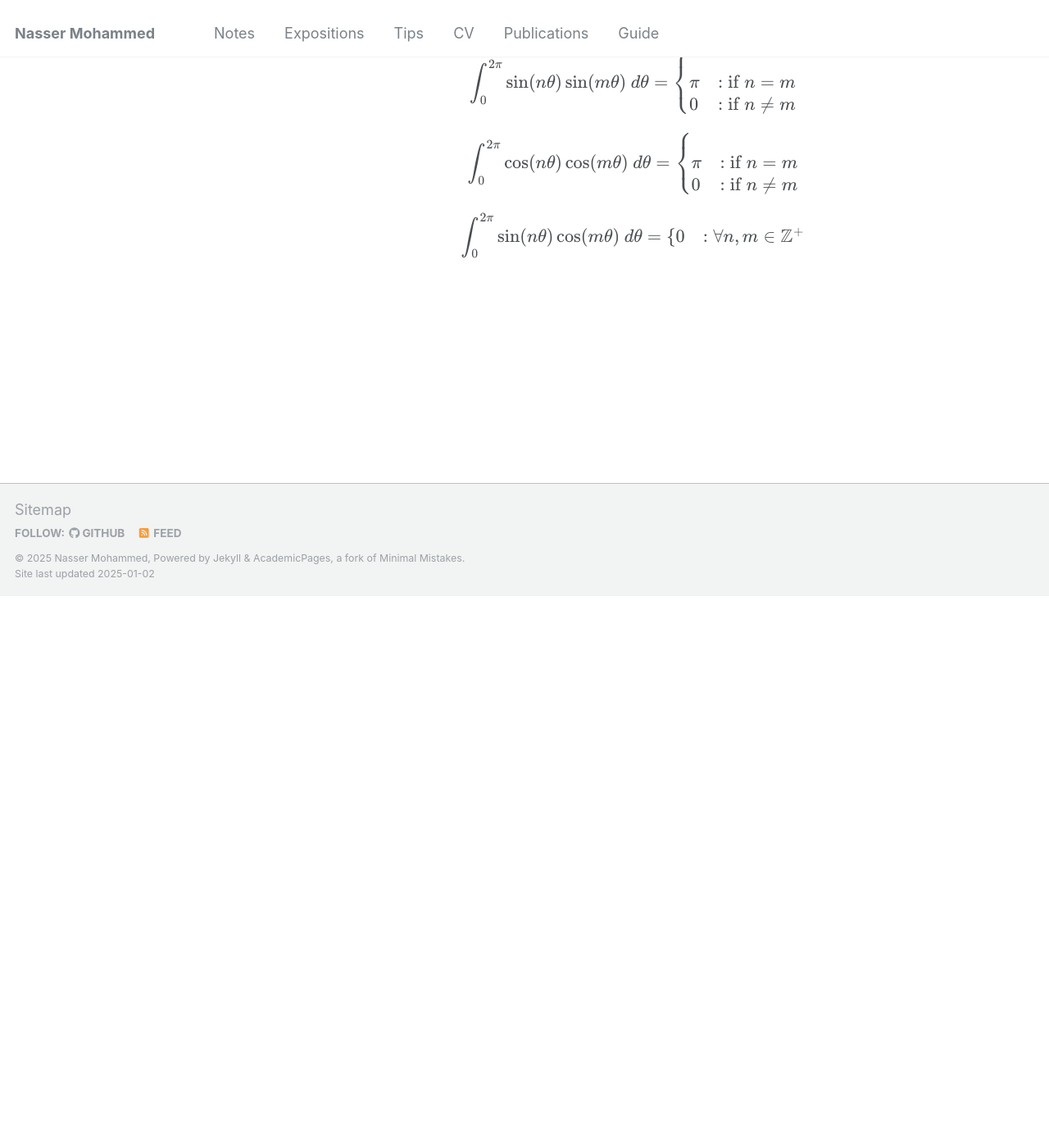
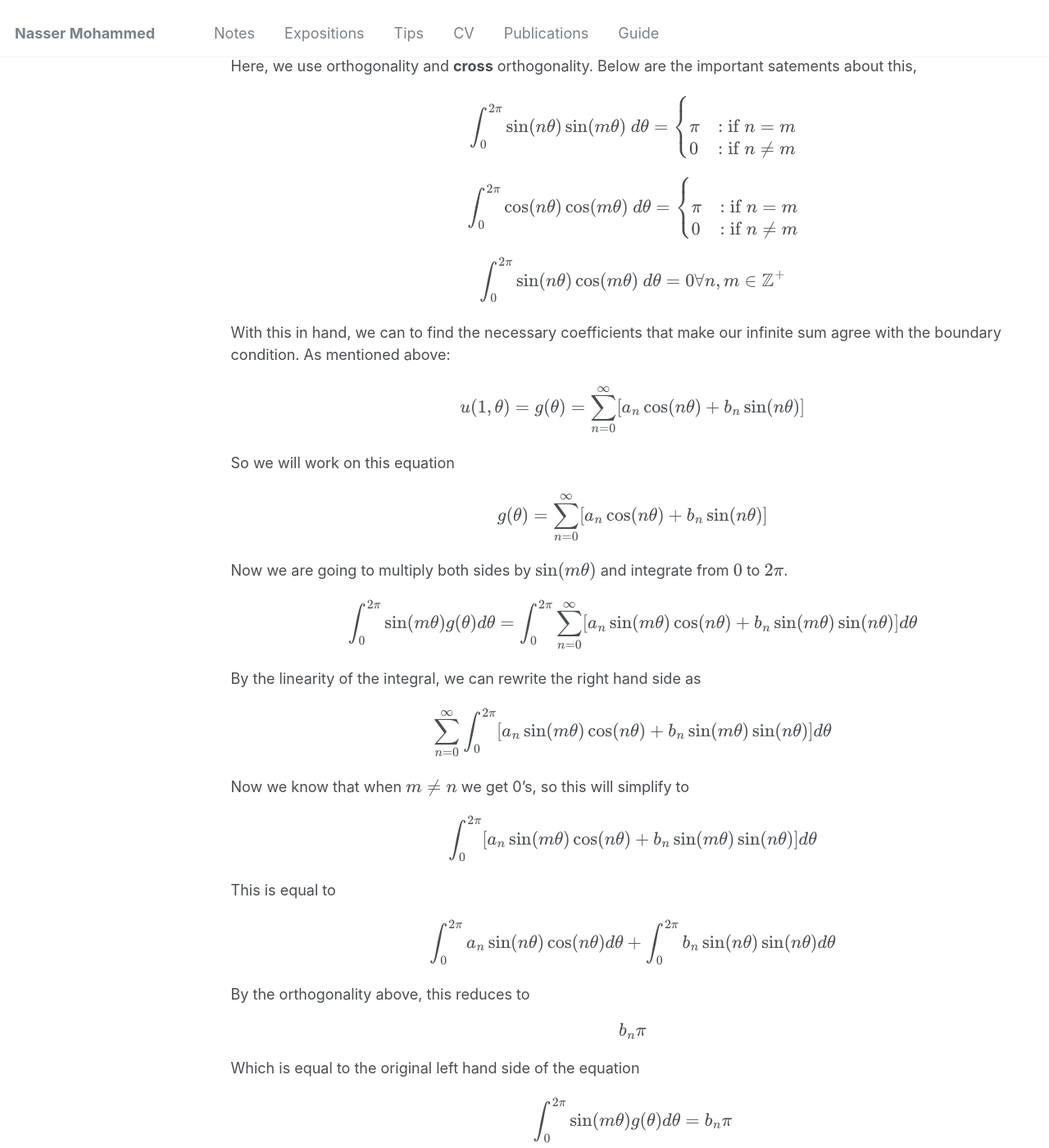
Before and after one commit to Nasser-Mohammed/Nasser-Mohammed.github.io, a Jekyll site: the page built from _pages/notes/pde/laplaceequation.md, in a window 1280 px wide and 1400 px high, scrolled down 9967 px. Shown: the whole window at 82% size. Built offline with Jekyll 4.4.1, drawn with Linux system fonts in a browser that asks for light colours; before the commit the page ends 10694 px from its top, so only the background shows below that; some of the changed text lies outside the part shown.

Commit message:
Update laplaceequation.md

```diff
--- a/_pages/notes/pde/laplaceequation.md
+++ b/_pages/notes/pde/laplaceequation.md
@@ -103,7 +103,9 @@
 Now here, we know that \\(e^x = 1 \implies x = 0\\), this means \\(2\pi \sqrt{-k} = 0\\) and \\(-2\pi \sqrt{-k} = 0\\). The only way for this to be possible, is if \\(\sqrt{-k} = 0\\), however this contradicts our assumption that \\(k < 0 \implies \sqrt{-k} \neq 0\\). So this solution cannot work, since this expression is not \\(2\pi\\)-periodic, and we now also know that \\(k \ge 0\\). \\
 \\
 Now let's try case 1. \\
+\\
 **Case 1:** \\(\Theta (\theta) = A\theta + B\\) \\
+\\
 Now let's test \\(2\pi\\)-periodicity. So we need, \\(\Theta (\theta) = \Theta (2\pi + \theta)\\). Plugging this in we get,
 \\[A\theta + B = A(2\pi + \theta) + B\\]
 This simplifies to
@@ -200,13 +202,40 @@
 $$
 </div>
 
-<div style="text-align: center;">
-$$
-\begin{align}
-\int_0^{2\pi}{\sin(n \theta) \cos(m \theta) \ d\theta} =
-\begin{cases}
-0 &: \forall n,m \in \mathbb{Z}^{+}
-\end{cases}
-\end{align}
-$$
-</div>
+\\[\int_0^{2\pi}{\sin(n \theta) \cos(m \theta) \ d\theta} = 0 \forall n,m \in \mathbb{Z}^{+}\\]
+
+With this in hand, we can to find the necessary coefficients that make our infinite sum agree with the boundary condition. As mentioned above:
+\\[u(1, \theta) = g(\theta) =\sum_{n = 0}^{\infty}\[a_n\cos(n\theta) + b_n\sin(n\theta)\]\\]
+So we will work on this equation
+\\[g(\theta) = \sum_{n = 0}^{\infty}\[a_n\cos(n\theta) + b_n\sin(n\theta)\]\\]
+Now we are going to multiply both sides by \\(\sin(m\theta)\\) and integrate from \\(0\\) to \\(2\pi\\).
+\\[\int_0^{2\pi}\sin(m \theta)g(\theta)d\theta = \int_0^{2\pi}\sum_{n = 0}^{\infty}\[a_n\sin(m\theta)\cos(n\theta) + b_n\sin(m\theta)\sin(n\theta)\]d\theta\\]
+By the linearity of the integral, we can rewrite the right hand side as
+\\[\sum_{n = 0}^{\infty}\int_0^{2\pi}\[a_n\sin(m\theta)\cos(n\theta) + b_n\sin(m\theta)\sin(n\theta)\]d\theta\\]
+Now we know that when \\(m \neq n\\) we get 0's, so this will simplify to
+\\[\int_0^{2\pi}\[a_n\sin(m\theta)\cos(n\theta) + b_n\sin(m\theta)\sin(n\theta)\]d\theta\\]
+This is equal to
+\\[\int_0^{2\pi} a_n\sin(n\theta)\cos(n\theta)d\theta + \int_0^{2\pi}b_n\sin(n\theta)\sin(n\theta)d\theta\\]
+By the orthogonality above, this reduces to
+\\[b_n\pi\\]
+Which is equal to the original left hand side of the equation
+\\[\int_0^{2\pi}\sin(m \theta)g(\theta)d\theta = b_n\pi\\]
+Then our equation for \\(b_n\\) becomes
+\\[b_n = \frac{1}{\pi}\int_0^{2\pi}\sin(m \theta)g(\theta)d\theta\\]
+Now to solve for \\(a_n\\) we will restart this process with the equation
+\\[g(\theta) = a_0 + \sum_{n = 0}^{\infty}\[a_n\cos(n\theta) + b_n\sin(n\theta)\]\\]
+We multiply both sides of the equation by \\(\cos(m\theta)\\) and integrate from \\(0\\) to \\(2\pi\\) to get
+\\[\int_0^{2\pi}\cos(m \theta)g(\theta)d\theta = \int_0^{2\pi}\sum_{n = 0}^{\infty}\[a_n\cos(m\theta)\cos(n\theta) + b_n\cos(m\theta)\sin(n\theta)\]d\theta\\]
+Like usual, we get 0's everywhere except when \\(m = n\\), so it simplifies to
+\\[\int_0^{2\pi}\cos(n \theta)g(\theta)d\theta = \int_0^{2\pi}\[a_n\cos(mntheta)\cos(n\theta) + b_n\cos(n\theta)\sin(n\theta)\]d\theta\\]
+Which is equivalent to
+\\[\int_0^{2\pi}\cos(n \theta)g(\theta)d\theta = \int_0^{2\pi}a_n\cos(n\theta)\cos(n\theta) + \int_0^{2\pi}b_n\cos(n\theta)\sin(n\theta)\]d\theta\\]
+Then using orthogonality, we get
+\\[\int_0^{2\pi}\cos(m \theta)g(\theta)d\theta = a_n\pi\\]
+Finally, our expression for \\(a_n\\) is
+\\[a_n = \frac{1}{\pi}\int_0^{2\pi}\cos(m \theta)g(\theta)d\theta\\]
+That's the entire solution, we have solved the Interior Dirichlet Problem on a Circle. To recap, the solution is given by
+
+\\[u(r,\theta) = um_{n = 0}^{\infty}x^n\[a_n\cos(n\theta) + b_n\sin(n\theta)\]\\]
+\\[\text{where }a_n = \frac{1}{\pi}\int_0^{2\pi}\cos(m \theta)g(\theta)d\theta\\]
+\\[\text{and where } b_n = \frac{1}{\pi}\int_0^{2\pi}\sin(m \theta)g(\theta)d\theta\\]
```
